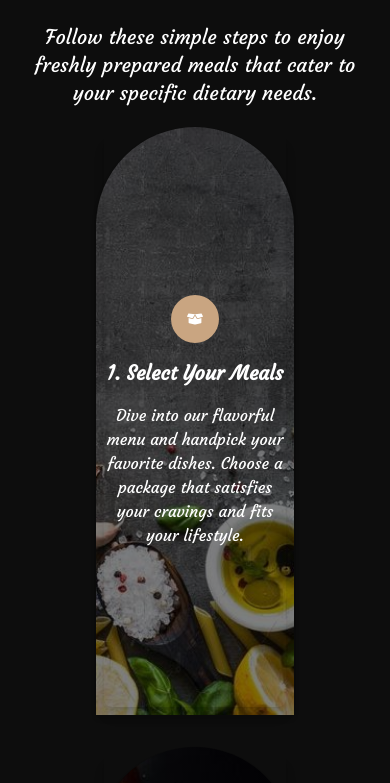
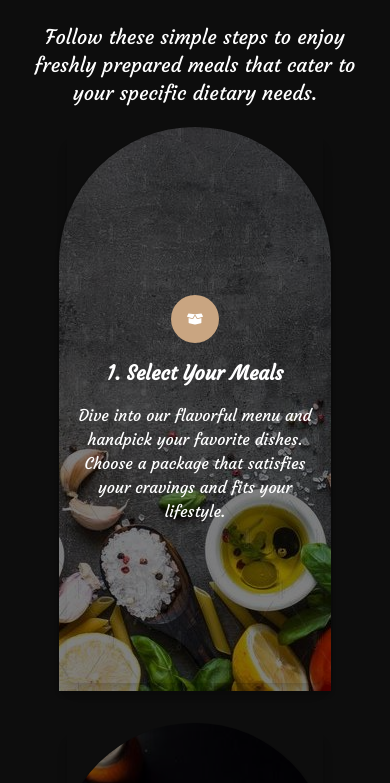
Before and after one commit to tinbit25/Kravins-Project, a React (Vite) app: page / in a window 390 px wide. Shown: the part 1149-1932 px from the top of the page. Built offline with nearby package versions, Linux system fonts and the light colour scheme; a web font is replaced by a local one.

Commit message:
update responsiveness of how itworks component

```diff
--- a/src/components/Home/HowItWorks.jsx
+++ b/src/components/Home/HowItWorks.jsx
@@ -40,7 +40,7 @@ const HowItWorks = () => {
           {steps.map(step => (
             <motion.div
               key={step.id}
-              className="p-2 text-white mx-20 sm:mx-12 md:m-0 bg-[#333] rounded-t-full rounded-lg shadow-md transition-transform transform hover:scale-105 hover:bg-[#444] duration-300"
+              className="p-2 text-white mx-[12%] md:m-0 bg-[#333] rounded-t-full rounded-lg shadow-md transition-transform transform hover:scale-105 hover:bg-[#444] duration-300"
               style={{ backgroundImage: `linear-gradient(to top, rgba(0, 0, 0, 0.5) 50%, rgba(0, 0, 0, 0.5) 50%),url(${step.image})`, backgroundSize: 'cover', backgroundPosition: 'center' }}
               initial={{ opacity: 0, y: -100, scale: 0.9 }}
               whileInView={{ opacity: 1, y: 0, scale: 1 }}
```
